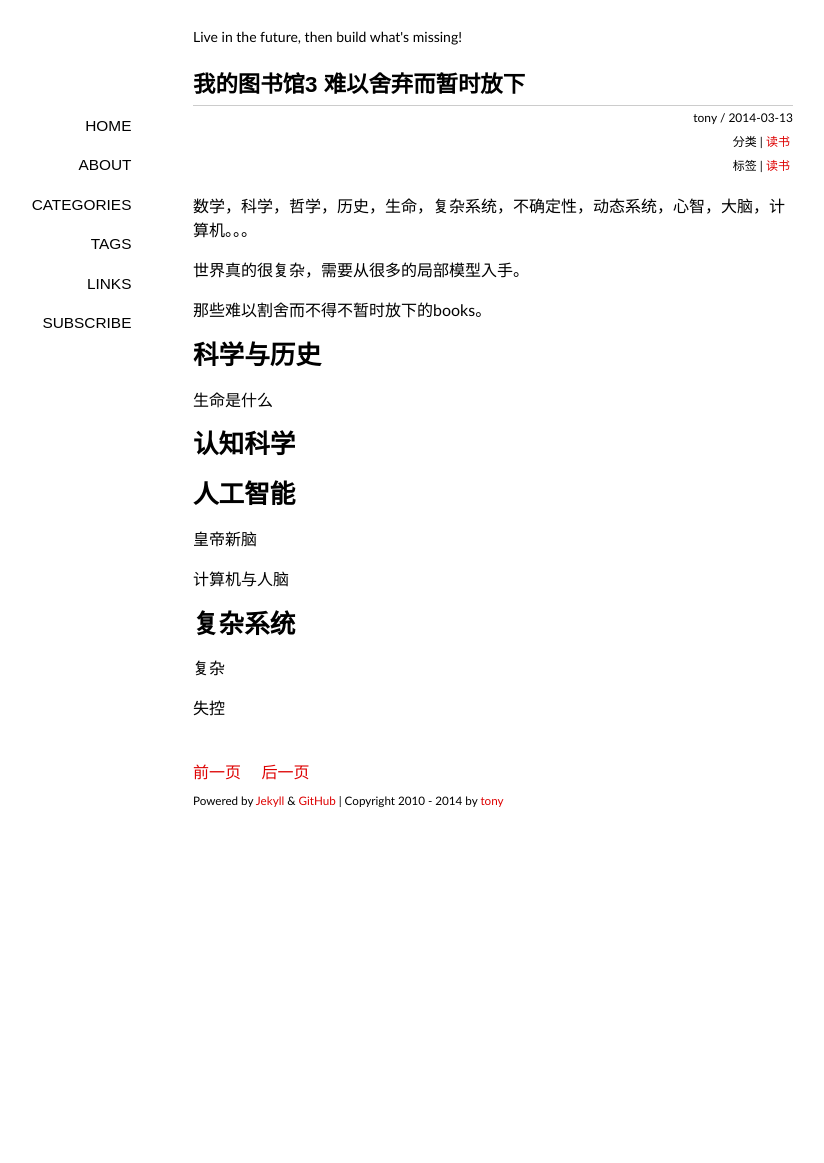
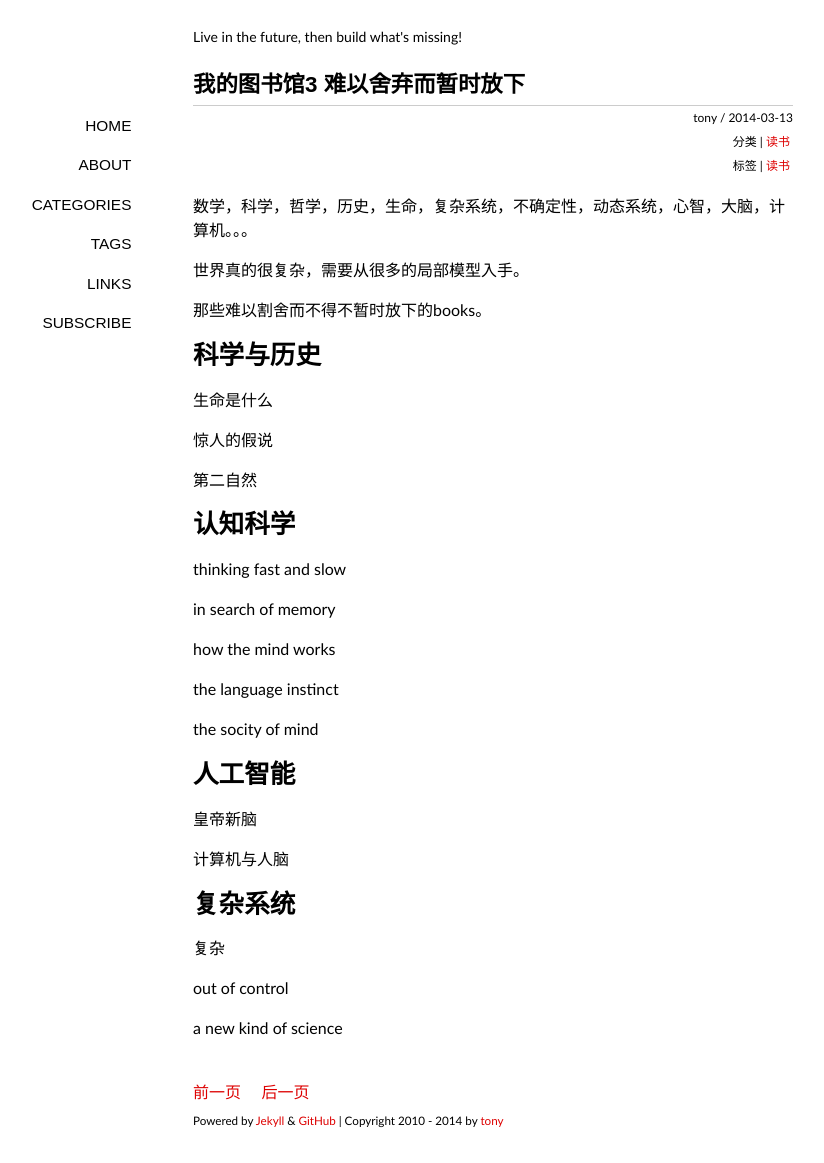
Before and after one commit to tonyskywalker/tonyskywalker.github.io, a Jekyll site: the page built from _posts/2014-03-13-my-books-the-future.md, in a window 1280 px wide. Shown: the whole page, without its empty margins (147-971 px from the left). Built offline with Jekyll 4.4.1, drawn with Linux system fonts in a browser that asks for light colours; some web fonts are replaced; Markdown is read by kramdown in place of the engine named in the settings; comment, search, counter and statistics services are not loaded; before the commit the page ends 900 px from its top, so only the background shows below that.

Commit message:
update books

```diff
--- a/_posts/2014-03-13-my-books-the-future.md
+++ b/_posts/2014-03-13-my-books-the-future.md
@@ -16,8 +16,22 @@ tags: [读书]
 
 生命是什么
 
+惊人的假说
+
+第二自然
+
 认知科学
 =======
+
+thinking fast and slow
+
+in search of memory
+
+how the mind works
+
+the language instinct
+
+the socity of mind
 
 人工智能
 =======
@@ -31,4 +45,6 @@ tags: [读书]
 
 复杂
 
-失控
+out of control
+
+a new kind of science
```
Also changed, not shown: _posts/2014-03-13-my-books-coming.md (+2 -0 lines), _posts/2014-03-13-my-books-finished.md (+16 -0 lines).
